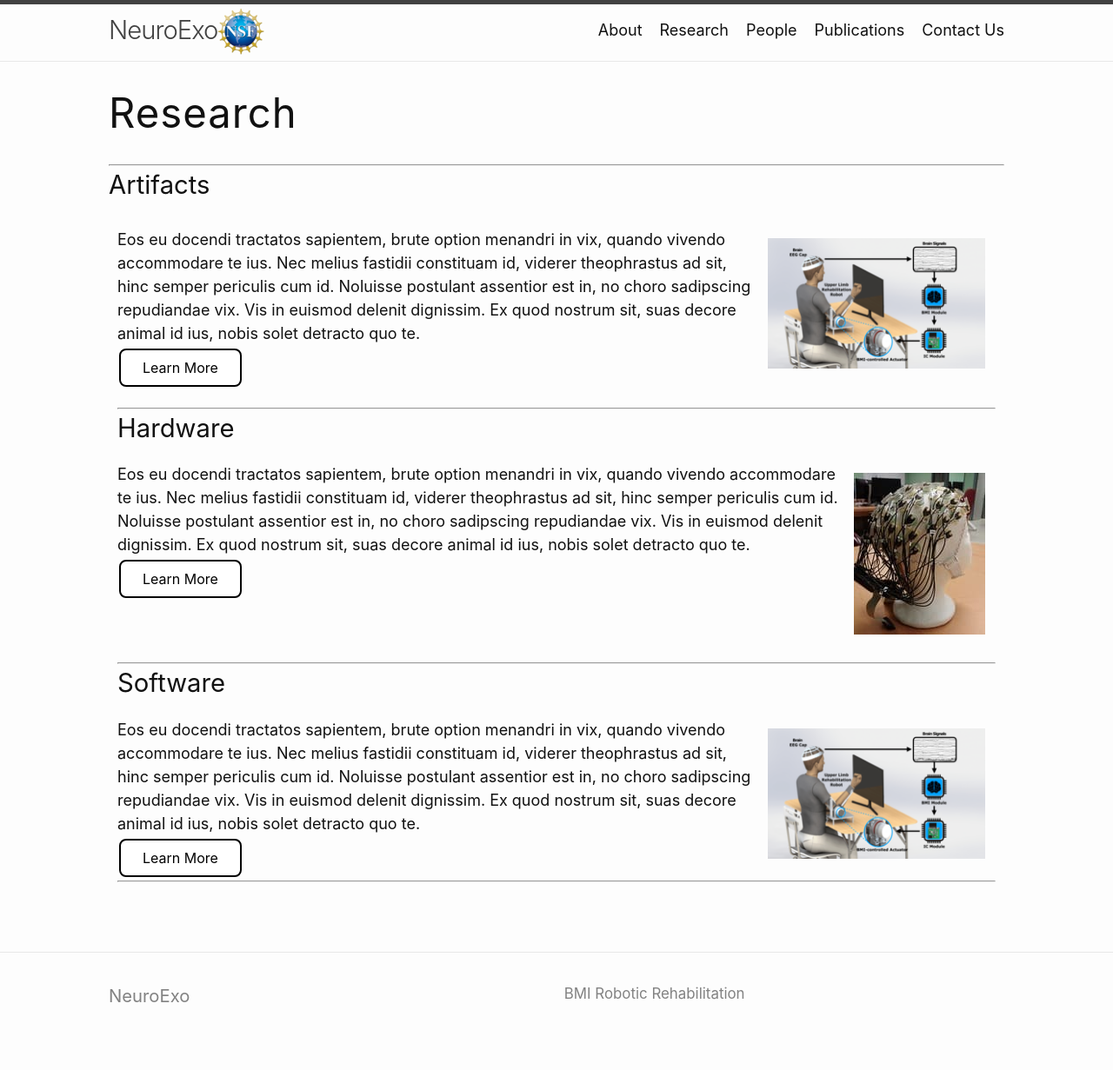
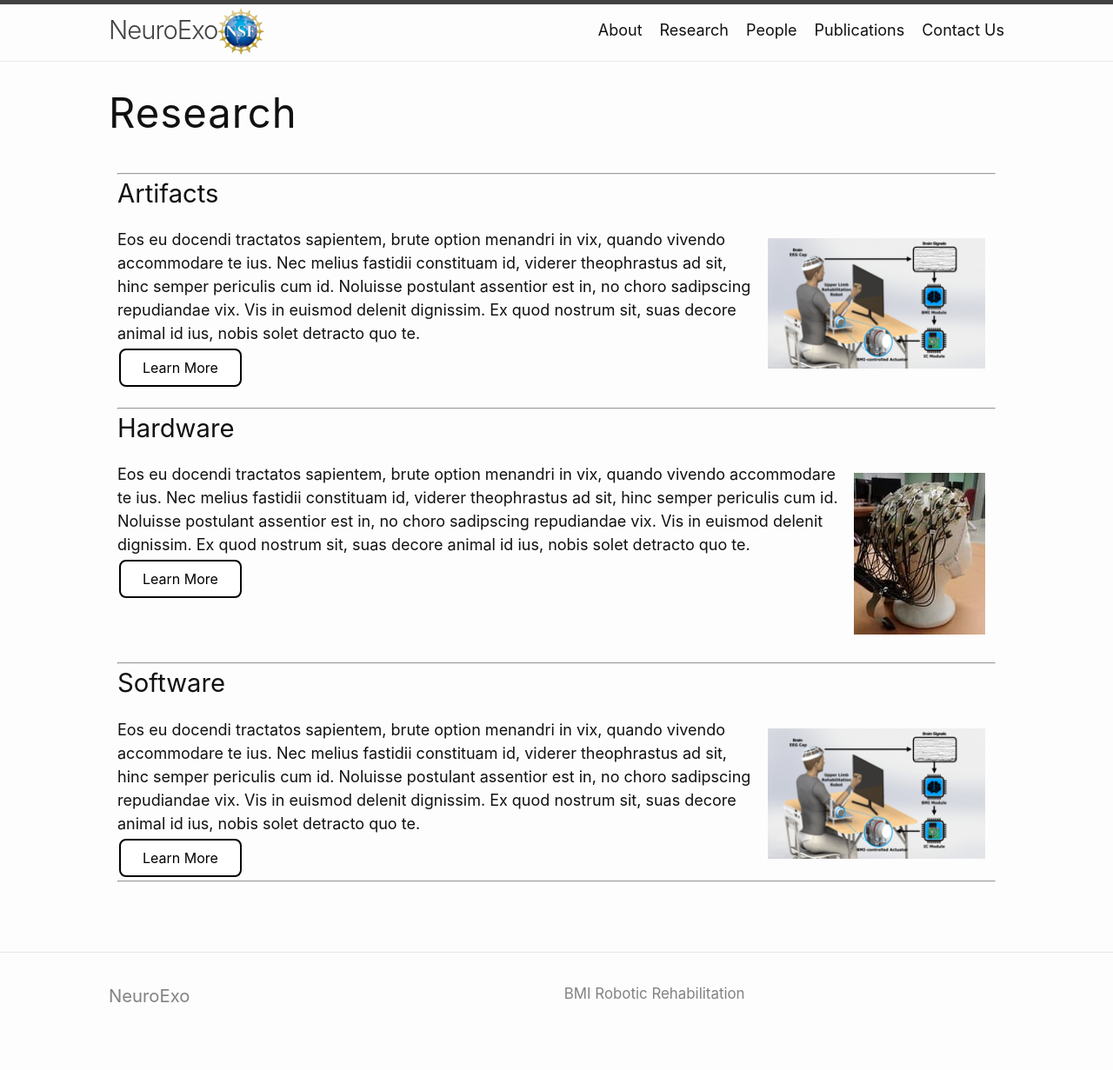
Before and after one commit to arcraik/neuroexo-website, a Jekyll site: the page built from research.md, in a window 1280 px wide. Shown: the whole page at 87% size. Built offline with Jekyll 4.4.1, drawn with Linux system fonts in a browser that asks for light colours.

Commit message:
Update research.md

```diff
--- a/research.md
+++ b/research.md
@@ -2,9 +2,9 @@
 layout: page
 title: Research
 ---
+<div class="section">
 <hr>
 <h3>Artifacts</h3>
-<div class="section">
 <img class="section" src="/assets/newfigure.png" alt="Test" align="right" height="150" width="250" />
 Eos eu docendi tractatos sapientem, brute option menandri in vix, quando vivendo accommodare te ius. Nec melius fastidii constituam id, viderer theophrastus ad sit, hinc semper periculis cum id. Noluisse postulant assentior est in, no choro sadipscing repudiandae vix. Vis in euismod delenit dignissim. Ex quod nostrum sit, suas decore animal id ius, nobis solet detracto quo te.
 <br>
```
